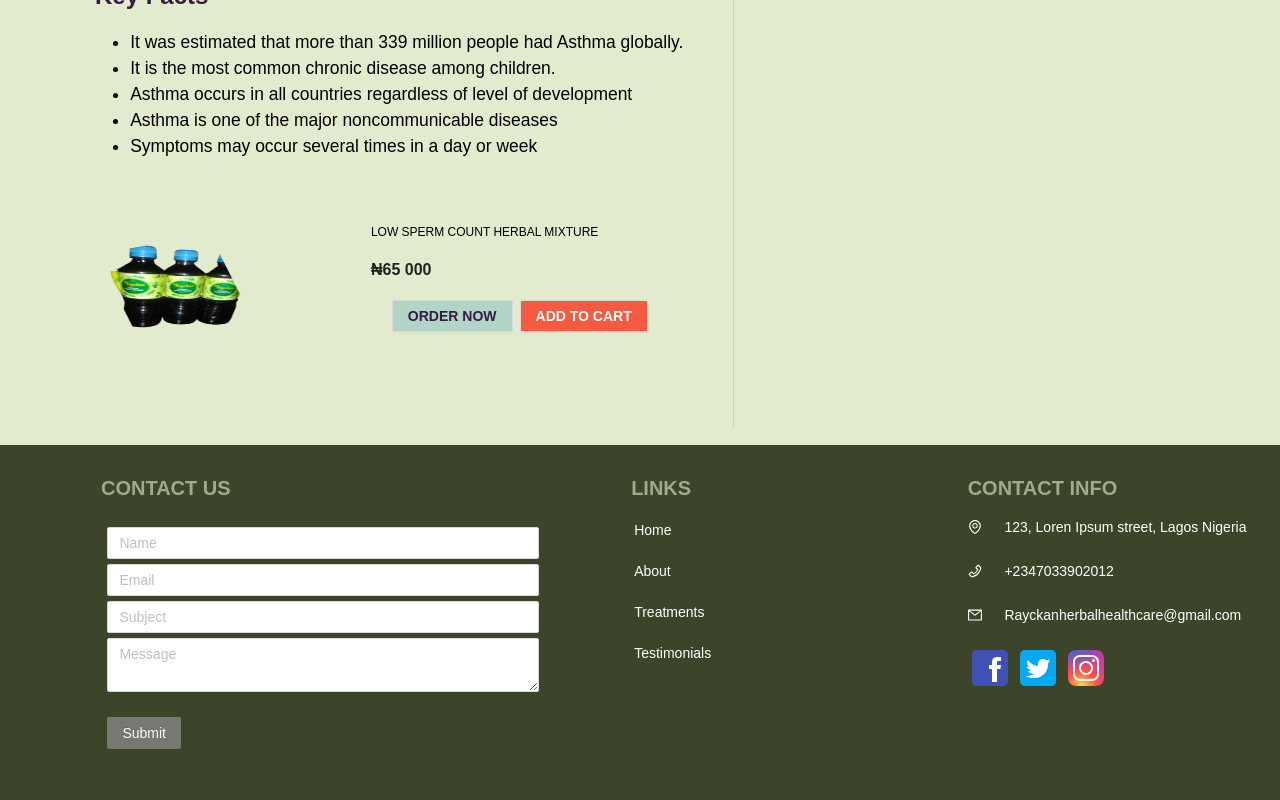
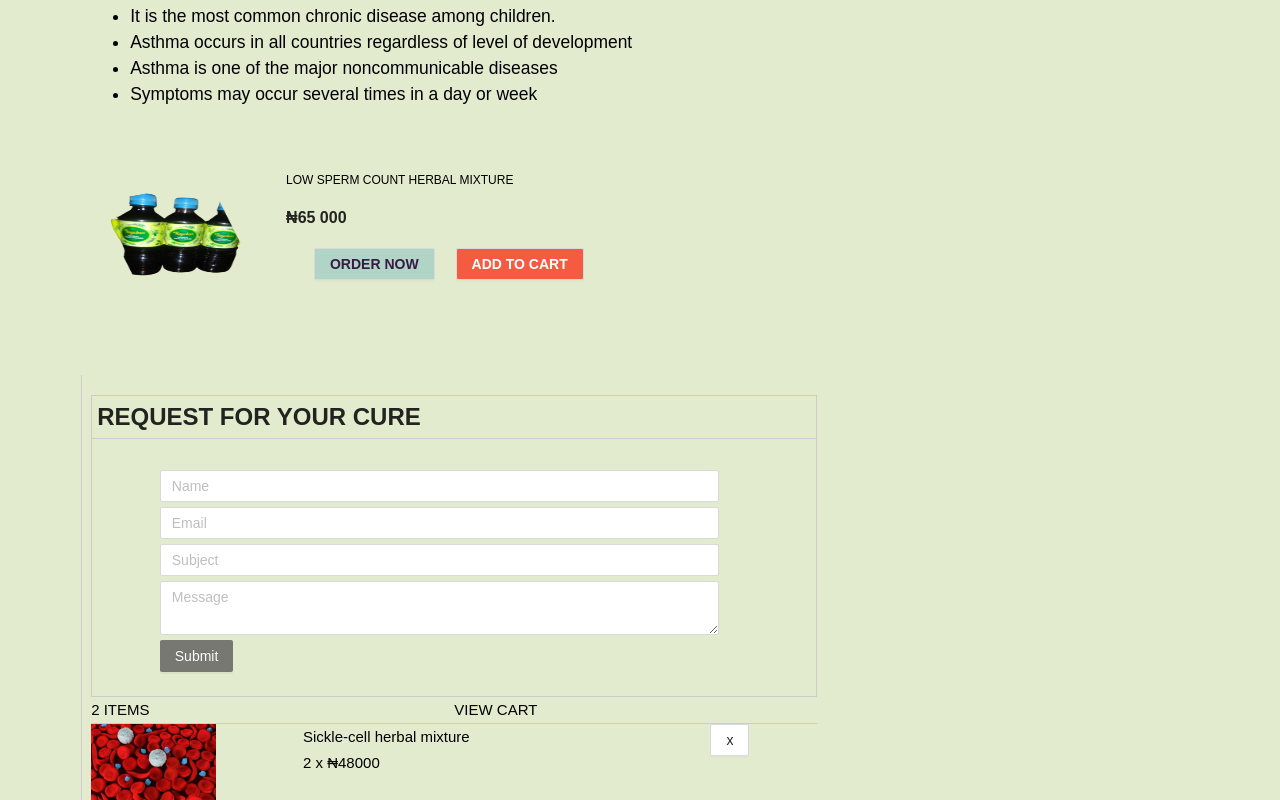
Before and after one commit to damigreen/raychan-frontend, a React (Create React App) app: page /asthma in a window 1280 px wide. Shown: the part 1100-1900 px from the top of the page. Built offline with nearby package versions, Linux system fonts and the light colour scheme.

Commit message:
Added responsiveness

```diff
--- a/src/components/diseases and conditions/asthma/Asthma.js
+++ b/src/components/diseases and conditions/asthma/Asthma.js
@@ -12,6 +12,16 @@ import ShopCart from '../../cart/ShopCart';
 
 
 const { Title, Paragraph } = Typography
+
+  /*
+  {
+  xs: '480px',
+  sm: '576px',
+  md: '768px',
+  lg: '992px',
+  xl: '1200px',
+  xxl: '1600px',
+} */
 
 class Asthma extends Component {
   /*
@@ -33,19 +43,17 @@ handleAddToCart (e) {
 }
 
   render() {
-    const { products = [], shopItems, handleDelete, subtotal, getSubtotal } = this.props
+    const { products = [], shopItems, handleDelete, subtotal, getSubtotal } = this.props;
     const { asthmaShop= [] } = this.state;
     console.log(asthmaShop);
 
     return (
       <div id="diseases">
-
         <div id="disease">
           <Title className="disease-title main" level={2}>Asthma</Title>
 
-
           <Row>
-            <Col span={14}>
+            <Col span={14} xs={24} lg={14} xl={16}>
               <Row className="disease-row">
                   <Col id="disease-column">
                     <Title className="disease-title" level={3}>Introduction</Title>
@@ -86,13 +94,13 @@ handleAddToCart (e) {
                   <Col span={24}>
                           <Row>
                             <div id="cure-wrap">
-                              <Col span={12}>
+                              <Col span={12} xs={8} xl={8}>
                                   <div className="cure-image">
                                     <img src={cureImage} alt="Diseases cure image" />
                                   </div>
 
                               </Col>
-                              <Col span={12}>
+                              <Col span={12} xs={8} xl={16}>
                                 <div className="cure-info">
                                   <div>
                                     <p className="cure-name overflow">LOW SPERM COUNT HERBAL MIXTURE</p>
@@ -101,7 +109,7 @@ handleAddToCart (e) {
                                   <p className="cure-quantity">
 
                                   </p>
-                                  <div className="btn-wrap">
+                                  <div className="btn-wrap cure-btn">
                                     <Button style={{backgroundColor: '#B0D4C5', color: "#391A45", fontWeight: "600"}} href="#contact-form">ORDER NOW</Button>
                                     <Button style={{backgroundColor: '#F55B40', color: "#fff", marginLeft: '.5em', fontWeight: "600"}} onClick={this.handleAddToCart}>ADD TO CART</Button>
                                   </div>
@@ -109,12 +117,11 @@ handleAddToCart (e) {
                               </Col>
                             </div>
                           </Row>
-
                   </Col>
                 </Row>
             </Col>
 
-            <Col span={10} id="contact-form" className="sidebar">
+            <Col span={10} xs={24} lg={10} xl={16} id="contact-form" className="sidebar">
               <div className='form-wrap'>
               <Title className="form-title" level={3}>REQUEST FOR YOUR CURE</Title>
                 <Contact />
@@ -133,7 +140,6 @@ handleAddToCart (e) {
           </Row>
         </div>
       </div>
-
     );
   }
 }
```
